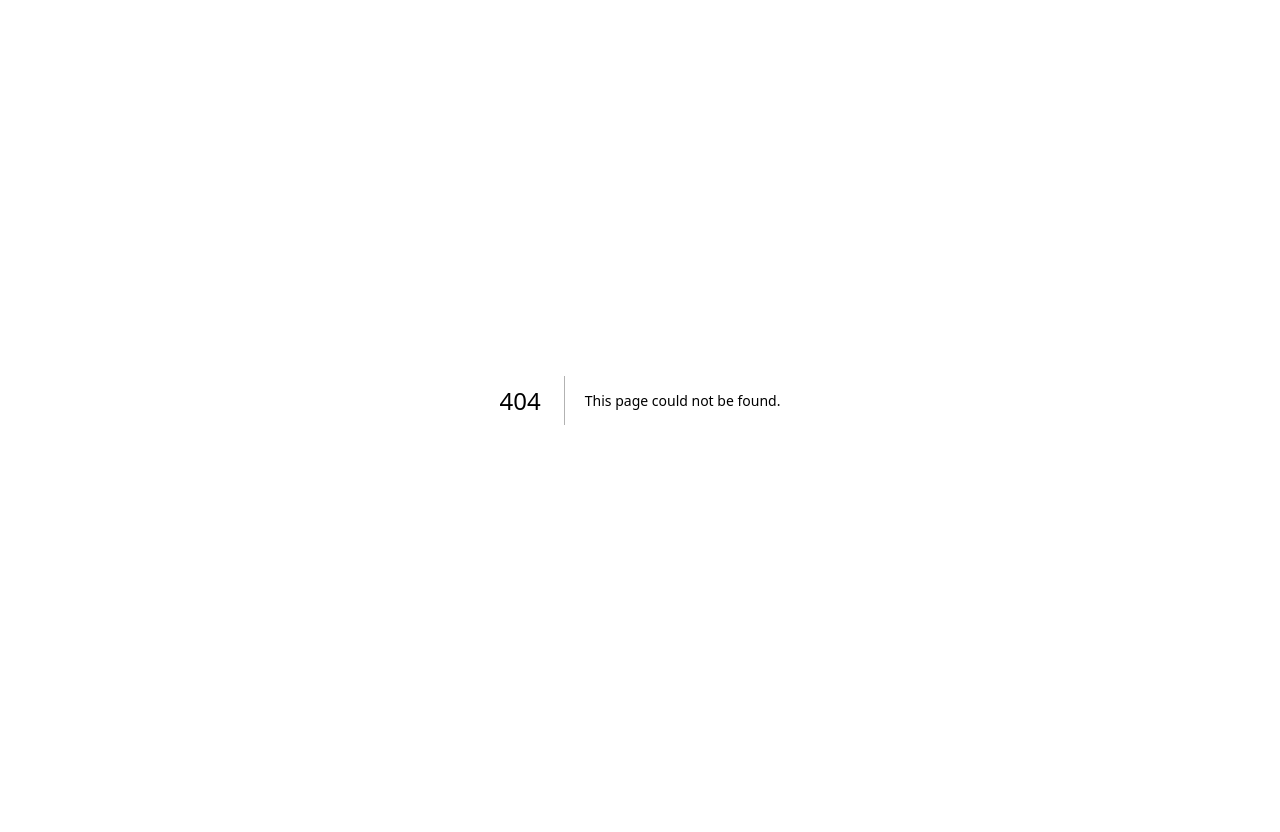
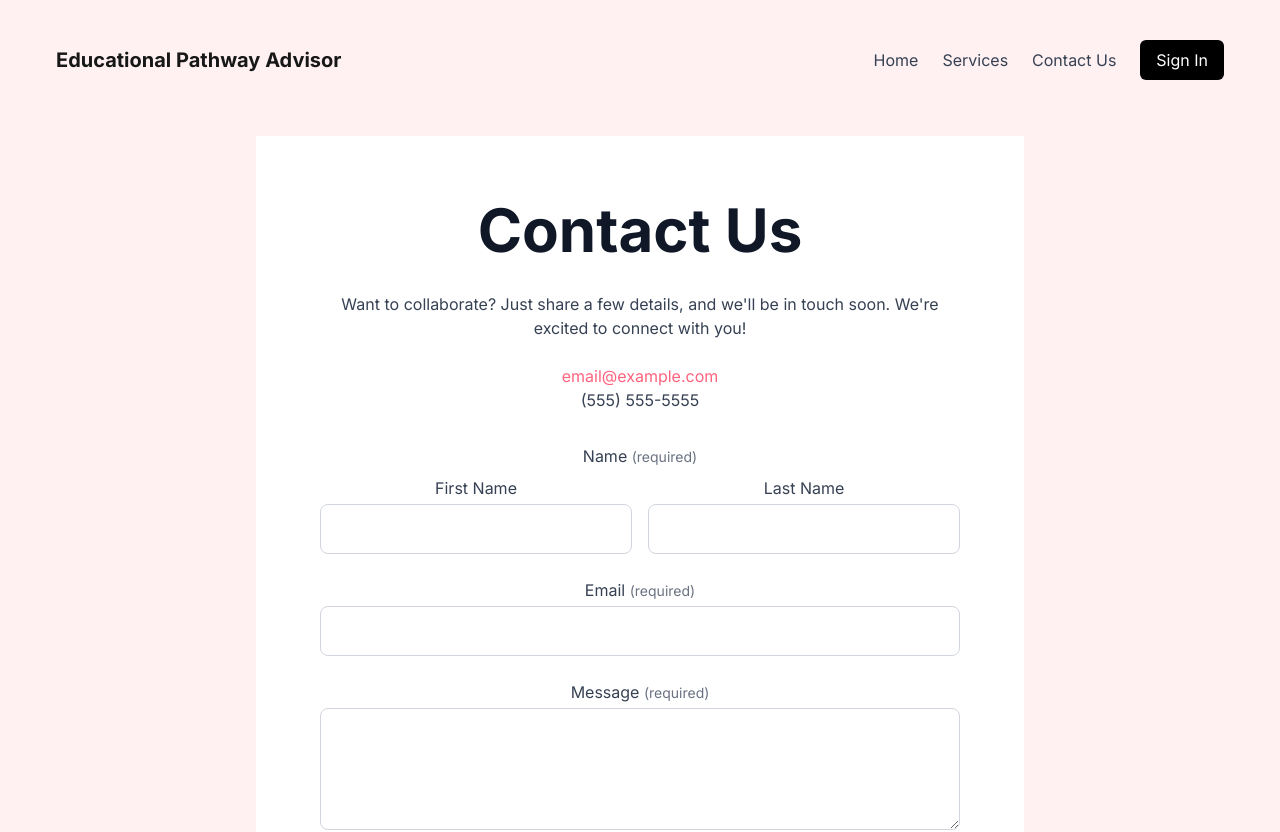
Before and after one commit to ting436/poly_or_jc, a Next.js app in the folder frontend/: page /contact in a window 1280 px wide. Before the commit this address had no page. Shown: the top 832 px of the page. Before the commit the page ends 800 px from the top, so only its background shows below. Built offline with nearby package versions, Linux system fonts and the light colour scheme; no server answers.

Commit message:
added contact form and updated next package

```diff
--- /dev/null
+++ b/frontend/app/components/ContactForm.tsx
@@ -0,0 +1,129 @@
+import React from 'react';
+import { useState } from 'react';
+
+interface ContactFormData {
+  firstName: string;
+  lastName: string;
+  email: string;
+  message: string;
+}
+
+const ContactPage: React.FC = () => {
+  const [formData, setFormData] = useState<ContactFormData>({
+    firstName: '',
+    lastName: '',
+    email: '',
+    message: ''
+  });
+
+  const handleChange = (e: React.ChangeEvent<HTMLInputElement | HTMLTextAreaElement>) => {
+    const { name, value } = e.target;
+    setFormData(prev => ({
+      ...prev,
+      [name]: value
+    }));
+  };
+
+  const handleSubmit = (e: React.FormEvent) => {
+    e.preventDefault();
+    console.log('Form submitted:', formData);
+    // Add your form submission logic here
+  };
+
+  return (
+    <div className="flex flex-col min-h-screen">
+      <main className="flex-grow">
+        <div className="flex flex-col md:flex-row">
+          <div className="w-full bg-white p-8 md:p-16 flex flex-col justify-center">
+            <h1 className="text-5xl md:text-6xl font-bold text-gray-900 mb-8">Contact Us</h1>
+
+            <p className="text-gray-700 mb-6">
+              Want to collaborate? Just share a few details, and we'll be in touch soon. We're
+              excited to connect with you!
+            </p>
+
+            <div className="mb-8">
+              <a href="mailto:email@example.com" className="text-rose-400 hover:text-rose-500">
+                email@example.com
+              </a>
+              <p className="text-gray-700">(555) 555-5555</p>
+            </div>
+
+            <form onSubmit={handleSubmit} className="space-y-6">
+              <div>
+                <label className="block text-gray-700 mb-2">Name <span className="text-gray-500 text-sm">(required)</span></label>
+                <div className="flex flex-col sm:flex-row gap-4">
+                  <div className="w-full">
+                    <label htmlFor="firstName" className="block text-gray-700 mb-1">First Name</label>
+                    <input
+                      type="text"
+                      id="firstName"
+                      name="firstName"
+                      value={formData.firstName}
+                      onChange={handleChange}
+                      required
+                      className="w-full p-3 border border-gray-300 rounded-lg focus:outline-none focus:ring-2 focus:ring-rose-300"
+                    />
+                  </div>
+                  <div className="w-full">
+                    <label htmlFor="lastName" className="block text-gray-700 mb-1">Last Name</label>
+                    <input
+                      type="text"
+                      id="lastName"
+                      name="lastName"
+                      value={formData.lastName}
+                      onChange={handleChange}
+                      required
+                      className="w-full p-3 border border-gray-300 rounded-lg focus:outline-none focus:ring-2 focus:ring-rose-300"
+                    />
+                  </div>
+                </div>
+              </div>
+
+              <div>
+                <label htmlFor="email" className="block text-gray-700 mb-1">
+                  Email <span className="text-gray-500 text-sm">(required)</span>
+                </label>
+                <input
+                  type="email"
+                  id="email"
+                  name="email"
+                  value={formData.email}
+                  onChange={handleChange}
+                  required
+                  className="w-full p-3 border border-gray-300 rounded-lg focus:outline-none focus:ring-2 focus:ring-rose-300"
+                />
+              </div>
+
+              <div>
+                <label htmlFor="message" className="block text-gray-700 mb-1">
+                  Message <span className="text-gray-500 text-sm">(required)</span>
+                </label>
+                <textarea
+                  id="message"
+                  name="message"
+                  value={formData.message}
+                  onChange={handleChange}
+                  required
+                  rows={4}
+                  className="w-full p-3 border border-gray-300 rounded-lg focus:outline-none focus:ring-2 focus:ring-rose-300"
+                />
+              </div>
+
+              <button
+                type="submit"
+                className="px-8 py-3 bg-rose-300 hover:bg-rose-400 text-white font-medium rounded-full transition duration-300"
+              >
+                SEND
+              </button>
+            </form>
+          </div>
+
+        </div>
+      </main>
+
+    </div>
+  );
+};
+
+export default ContactPage;
--- /dev/null
+++ b/frontend/app/contact/page.tsx
@@ -0,0 +1,17 @@
+'use client'
+import Navbar from '../components/Navbar'
+import ContactForm from '../components/ContactForm'
+
+export default function Form() {
+
+  return (
+    <div className="min-h-screen bg-rose-50 flex flex-col items-center p-6">
+      <Navbar />
+
+      <main className="w-full max-w-3xl mt-10 text-center">
+        <ContactForm/>
+      </main>
+    </div>
+  );
+
+}
--- a/frontend/package.json
+++ b/frontend/package.json
@@ -11,7 +11,7 @@
   "dependencies": {
     "dotenv": "^16.4.7",
     "jsonwebtoken": "^9.0.2",
-    "next": "15.2.1",
+    "next": "^15.2.3",
     "next-auth": "^4.24.11",
     "react": "^19.0.0",
     "react-dom": "^19.0.0",
```
Also changed, not shown: 2 other files (tests, documents, lock files or other folders).
